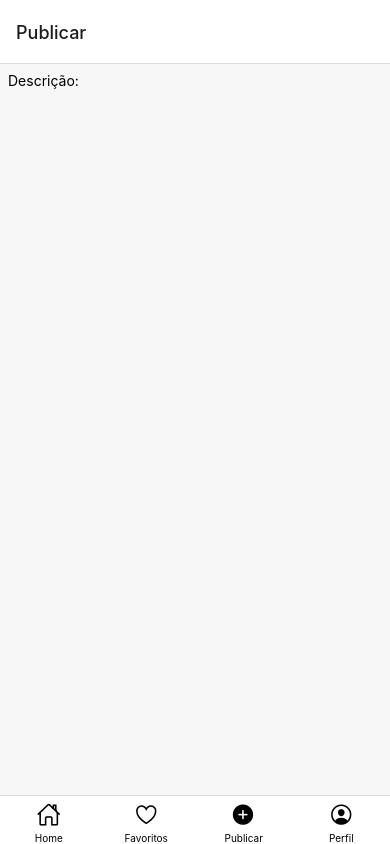
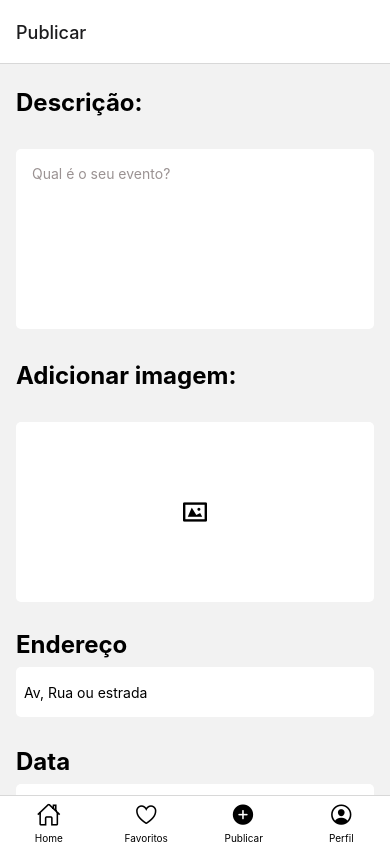
Before and after one commit to R0drigo-Pedroso/Projeto-Fala-no-Mic, a React Native app: screen /Publicar in a window 390 px wide. Built offline with nearby package versions, Linux system fonts and the light colour scheme.

Commit message:
Page de Publicar concluída

```diff
--- a/src/screens/Publicar.js
+++ b/src/screens/Publicar.js
@@ -1,12 +1,63 @@
-import { SafeAreaView, StatusBar, StyleSheet, Text, View } from "react-native";
+import {
+  SafeAreaView,
+  StatusBar,
+  StyleSheet,
+  Text,
+  View,
+  TextInput,
+  ScrollView,
+  Pressable,
+} from "react-native";
 import React from "react";
+import { Entypo } from "@expo/vector-icons";
 
 function Publicar() {
   return (
     <SafeAreaView style={estilos.viewSafe}>
-      <View style={estilos.container}>
-        <Text>Descrição:</Text>
-      </View>
+      <ScrollView>
+        <View style={estilos.container}>
+          <View style={estilos.viewTitulo}>
+            <Text style={estilos.titulo}>Descrição:</Text>
+          </View>
+
+          <View style={estilos.backgroundCard}>
+            <View style={estilos.card}>
+              <Text style={estilos.texto}>Qual é o seu evento?</Text>
+            </View>
+          </View>
+
+          <View style={estilos.viewTitulo}>
+            <Text style={estilos.titulo}>Adicionar imagem:</Text>
+          </View>
+
+          <View style={estilos.backgroundCard}>
+            <View style={estilos.cardImage}>
+              <Entypo
+                name="image"
+                size={24}
+                color="black"
+                style={estilos.icon}
+              />
+            </View>
+          </View>
+
+          <View style={estilos.viewCampo}>
+            <Text style={estilos.nomeLabel}>Endereço</Text>
+            <TextInput style={estilos.input} placeholder="Av, Rua ou estrada" />
+          </View>
+
+          <View style={estilos.viewCampo}>
+            <Text style={estilos.nomeLabel}>Data</Text>
+            <TextInput style={estilos.input} placeholder="Define uma data" />
+          </View>
+
+          <View style={estilos.viewbotao}>
+            <Pressable style={estilos.botao}>
+              <Text style={estilos.botaoTexto}>Publicar</Text>
+            </Pressable>
+          </View>
+        </View>
+      </ScrollView>
     </SafeAreaView>
   );
 }
@@ -19,6 +70,86 @@ const estilos = StyleSheet.create({
   container: {
     flex: 1,
     padding: 8,
-    backgroundColor: "#f7f7f7",
+    backgroundColor: "#f7f7f7 ",
+  },
+  viewTitulo: {
+    padding: 8,
+    marginVertical: 8,
+  },
+  titulo: {
+    fontSize: 24,
+    fontWeight: "bold",
+  },
+  nomeLabel: {
+    fontSize: 24,
+    fontWeight: "bold",
+    marginVertical: 4,
+  },
+  backgroundCard: {
+    padding: 8,
+  },
+  card: {
+    backgroundColor: "#FFFFFF",
+    height: 180,
+    padding: 8,
+    width: "100%",
+    borderRadius: 5,
+    shadowColor: "#171717",
+    shadowOffset: { left: -15, right: 15 },
+    shadowOpacity: 0.2,
+    shadowRadius: 3,
+    marginVertical: 8,
+  },
+  cardImage: {
+    backgroundColor: "#FFFFFF",
+    height: 180,
+    padding: 8,
+    width: "100%",
+    borderRadius: 5,
+    shadowColor: "#171717",
+    shadowOffset: { left: -15, right: 15 },
+    shadowOpacity: 0.2,
+    shadowRadius: 3,
+    marginVertical: 8,
+    justifyContent: "center",
+  },
+  texto: {
+    padding: 8,
+    color: "#372727",
+    opacity: 0.5,
+  },
+  icon: {
+    textAlign: "center",
+  },
+  viewCampo: {
+    padding: 8,
+    marginBottom: 10,
+  },
+  input: {
+    height: 50,
+    padding: 8,
+    backgroundColor: "white",
+    borderRadius: 5,
+    shadowColor: "#171717",
+    shadowOffset: { left: -15, right: 15 },
+    shadowOpacity: 0.2,
+    shadowRadius: 3,
+    marginTop: 4,
+  },
+  viewbotao: {
+    padding: 8,
+  },
+  botao: {
+    width: "100%",
+    height: 60,
+    backgroundColor: "#322727",
+    borderRadius: 8,
+    justifyContent: "center",
+  },
+  botaoTexto: {
+    fontSize: 24,
+    fontWeight: "bold",
+    color: "#E3BC40",
+    textAlign: "center",
   },
 });
```
